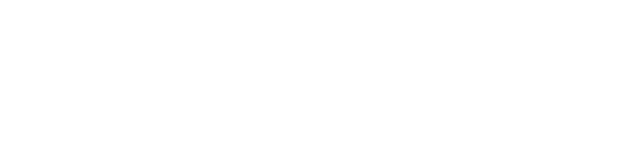
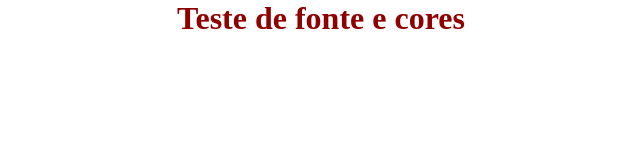
Before and after one commit to andreluisbinda/Site-responsivo, a plain HTML site: page index.html in a window 1280 px wide. Shown: the whole page, without its empty margins (319-959 px from the left). Drawn offline with Linux system fonts and the light colour scheme.

Commit message:
Adiciona fonte padrao do projeto

```diff
--- a/css/style.css
+++ b/css/style.css
@@ -1,13 +1,24 @@
+@font-face {
+    font-family: "Montserrat";
+    src: url(fonts/Montserrat-VariableFont_wght.ttf);
+    font-style: normal;
+    font-display: swap;
+}
+
 :root{
+    --red-primary-color: #8F0101;
+    --red-secondary-color: #B81515;
+
     --background-primary-color: #ffffff;
     --background-secondary-color: #f5f5f5;
     --background-tertiary-color: #000000;
 
-    --button-primary-color: #8F0101;
-    --button-secondary-color: #B81515;
-
     --text-primary-color: #222222;
     --text-secondary-color: #ffffff;
+
+    --titles-weight: 700;
+    --text-weight: 400;
+    --menu-text-weight: 500;
 }
 
 /* CSS RESET */
@@ -16,3 +27,9 @@ body, img, h1, p, fieldset, legend, label, input, select, textarea, button {
     padding: 0;
     box-sizing: border-box;
 }
+
+h1 {
+    font-weight: var(--titles-weight);
+    color: var(--red-primary-color);
+    text-align: center;
+}
--- a/index.html
+++ b/index.html
@@ -8,6 +8,6 @@
 
 </head>
 <body>
-
+    <h1>Teste de fonte e cores</h1>
 </body>
 </html>
```
Also changed, not shown: css/fonts/Montserrat-VariableFont_wght.ttf (added).
